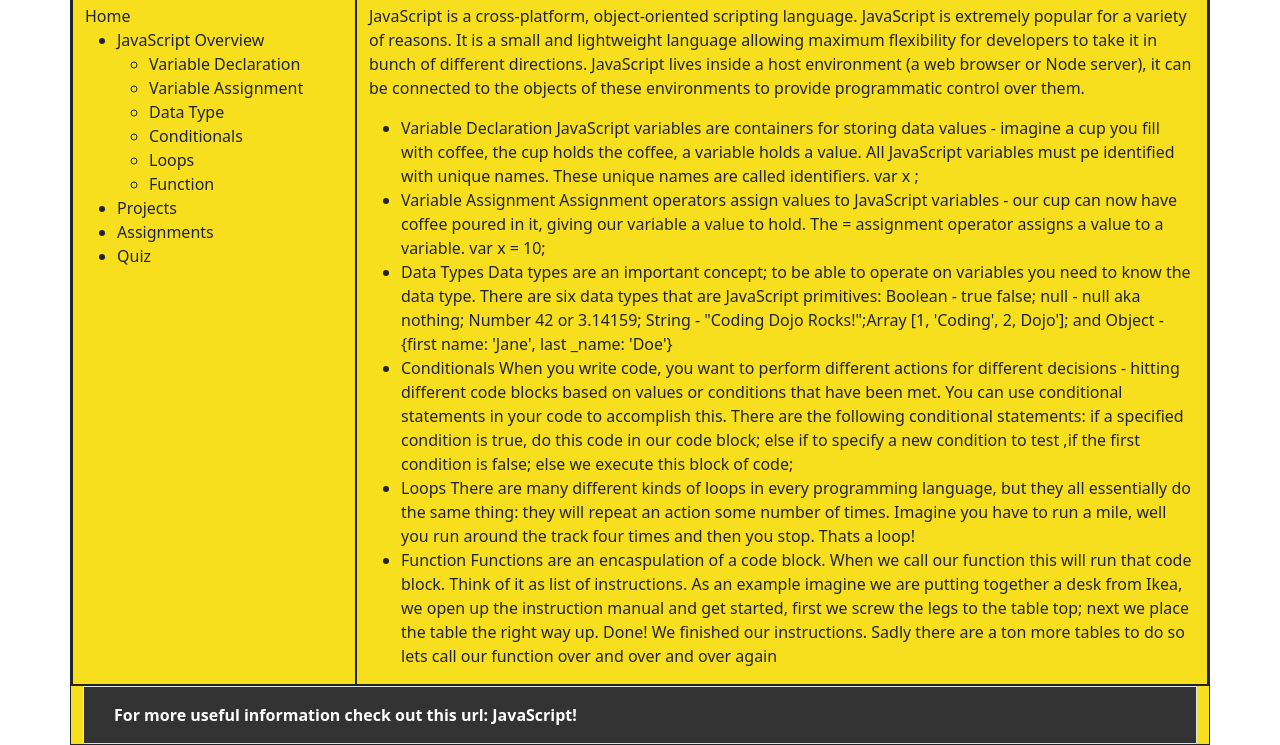
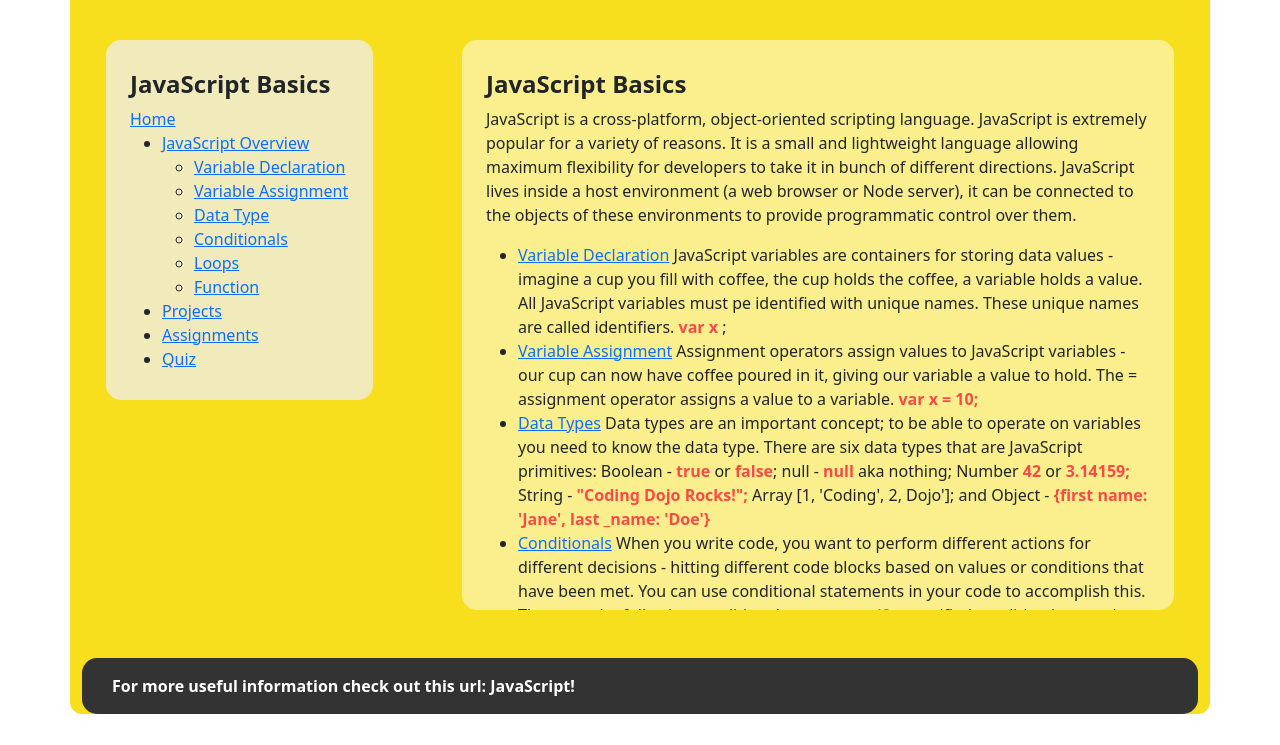
Before and after one commit to Ebtehal0/Code-Practice-W5, a plain HTML site: page index.html in a window 1280 px wide. Shown: the part 94-839 px from the top of the page. After the commit the page ends 808 px from the top, so only its background shows below. Drawn offline with nearby package versions, Linux system fonts and the light colour scheme.

Commit message:
final change

```diff
--- a/index.html
+++ b/index.html
@@ -12,78 +12,115 @@
     <link href="https://cdn.jsdelivr.net/npm/bootstrap@5.2.0-beta1/dist/css/bootstrap.min.css" rel="stylesheet"
         integrity="sha384-0evHe/X+R7YkIZDRvuzKMRqM+OrBnVFBL6DOitfPri4tjfHxaWutUpFmBp4vmVor" crossorigin="anonymous">
     <title>Java script</title>
+
+    <style>
+        .scrol::-webkit-scrollbar {
+            width: 10px;
+        }
+
+        .scrol::-webkit-scrollbar-thumb {
+            background-color: #333;
+            border-radius: 20px;
+        }
+
+ span{
+    color:#FF4949;
+    font-weight: 600;
+ }
+
+    </style>
 </head>
 
 <body>
 
-    <div class="container border border-dark" style="background:#f7df1e;">
-        <div class="col border border-dark">
-            <h1><strong>JavaScript Basics</strong></h1>
-
+    <div class="container pt-2" style="background:#f7df1e; border-radius:12px;">
+        <div class="mt-3 col" style="border: solid #333; border-radius:15px;">
+            <h1 style="padding-left:30px;"><strong>JavaScript Basics</strong></h1>
         </div>
-        <div class="row border border-dark">
-            <div class="col-3 border border-dark">
-                <h4><strong>JavaScript Basics</strong></h4>
-                Home
+        <div class="container px-5">
+            <div class="row gx-5">
+                <div class="mt-5 col-3 " style="height: 360px; border-radius:15px; background:rgba(240, 240, 240, 0.754); ">
+                    <h4 style="padding-top:30px"><strong>JavaScript Basics</strong></h4>
+                    <a href="#">Home</a>
                     <ul>
-                    <li>JavaScript Overview
+                      <li><a href="#">JavaScript Overview</a>
                             <ul>
-                        <li>Variable Declaration</li>
-                        <li>Variable Assignment</li>
-                        <li>Data Type</li>
-                        <li>Conditionals</li>
-                        <li>Loops</li>
-                        <li>Function</li>
+                                <li> <a href="#VD">Variable Declaration</a></li>
+                                <li> <a href="#VA">Variable Assignment</a></li>
+                                <li> <a href="#DT">Data Type</a></li>
+                                <li> <a href="#cond">Conditionals</a></li>
+                                <li> <a href="#loop">Loops</a></li>
+                                <li> <a href="#fun">Function</a></li>
                             </ul>
                         </li>
-                    <li>Projects</li>
-                    <li>Assignments</li>
-                    <li>Quiz</li>
+                        <li><a href="#">Projects</a></li>
+                        <li><a href="#">Assignments</a></li>
+                        <li><a href="#">Quiz</a></li>
                     </ul>
-
                 </div>
-            <div class="col-9 border border-dark">
-                <h4><strong>JavaScript Basics</strong></h4>
-                <p>JavaScript is a cross-platform, object-oriented scripting language. JavaScript is extremely popular
-                    for a variety of reasons. It is a small and lightweight language allowing maximum flexibility for
+                <div class="col-1"></div>
+                <div class=" scrol mb-5 mt-5 col-8 pull-left overflow-auto"
+                    style="height: 570px; border-radius:15px; background:#ffffff7e;">
+                    <h4 style="padding-top:30px"><strong>JavaScript Basics</strong></h4>
+                    <p>JavaScript is a cross-platform, object-oriented scripting language. JavaScript is extremely
+                        popular
+                        for a variety of reasons. It is a small and lightweight language allowing maximum flexibility
+                        for
                         developers to take it in bunch of different directions. JavaScript lives inside a host
-                    environment (a web browser or Node server), it can be connected to the objects of these environments
+                        environment (a web browser or Node server), it can be connected to the objects of these
+                        environments
                         to provide programmatic control over them.
                     </p>
                     <ul>
-                    <li>Variable Declaration JavaScript variables are containers for storing data values - imagine a cup
+                        <li><a id="VD" href="">Variable Declaration</a> JavaScript variables are containers for storing data values - imagine a
+                            cup
                             you fill with coffee, the cup holds the coffee, a variable holds a value. All JavaScript
-                        variables must pe identified with unique names. These unique names are called identifiers. var x
+                            variables must pe identified with unique names. These unique names are called identifiers.
+                          <span>var x </span>
                             ;</li>
-                    <li> Variable Assignment Assignment operators assign values to JavaScript variables - our cup can
+                        <li><a id="VA" href="">Variable Assignment</a> Assignment operators assign values to JavaScript variables - our cup
+                            can
                             now have coffee poured in it, giving our variable a value to hold. The = assignment operator
-                        assigns a value to a variable. var x = 10;</li>
-                    <li>Data Types Data types are an important concept; to be able to operate on variables you need to
+                            assigns a value to a variable. <span>var x = 10;</span></li>
+                        <li><a id="DT" href="">Data Types</a> Data types are an important concept; to be able to operate on variables you need
+                            to
                             know the data type. There are six data types
-                        that are JavaScript primitives: Boolean - true false; null - null aka nothing; Number 42 or
-                        3.14159; String - "Coding Dojo Rocks!";Array [1, 'Coding', 2, Dojo']; and Object - {first name:
-                        'Jane', last _name: 'Doe'}</li>
-                    <li>Conditionals When you write code, you want to perform different actions for different decisions
-                        - hitting different code blocks based on values or conditions that have been met. You can use
+                            that are JavaScript primitives: Boolean - <span>true</span> or <span>false</span>; null - <span>null</span> aka nothing; Number <span>42</span> or
+                          <span>3.14159;</span>  String - <span>"Coding Dojo Rocks!";</span> Array [1, 'Coding', 2, Dojo']; and Object - <span>{first
+                            name:
+                            'Jane', last _name: 'Doe'}</span></li>
+                        <li><a id="cond" href="">Conditionals</a> When you write code, you want to perform different actions for different
+                            decisions
+                            - hitting different code blocks based on values or conditions that have been met. You can
+                            use
                             conditional statements in your code to accomplish this. There are the following conditional
-                        statements: if a specified condition is true, do this code in our code block; else if to specify
-                        a new condition to test ,if the first condition is false; else we execute this block of code;
+                            statements: <span>if</span> a specified condition is true, do this code in our code block; <span>else if</span> to
+                            specify
+                            a new condition to test ,if the first condition is false; <span>else</span> we execute this block of
+                            code;
                         </li>
-                    <li>Loops There are many different kinds of loops in every programming language, but they all
-                        essentially do the same thing: they will repeat an action some number of times. Imagine you have
-                        to run a mile, well you run around the track four times and then you stop. Thats a loop!</li>
-                    <li>Function Functions are an encaspulation of a code block. When we call our function this will run
+                        <li><a id="loop" href="">Loops</a> There are many different kinds of loops in every programming language, but they all
+                            essentially do the same thing: they will repeat an action some number of times. Imagine you
+                            have
+                            to run a mile, well you run around the track four times and then you stop. Thats a loop!
+                        </li>
+                        <li><a id="fun" href="">Function</a> Function Functions are an encaspulation of a code block. When we call our function this will
+                            run
                             that code block. Think of it as list of instructions. As an example imagine we are putting
-                        together a desk from Ikea, we open up the instruction manual and get started, first we screw the
+                            together a desk from Ikea, we open up the instruction manual and get started, first we screw
+                            the
                             legs to the table top; next we place the table the right way up. Done! We finished our
-                        instructions. Sadly there are a ton more tables to do so lets call our function over and over
+                            instructions. Sadly there are a ton more tables to do so lets call our function over and
+                            over
                             and over again</li>
                     </ul>
                 </div>
             </div>
 
-        <div class="border d-flex aligns-items-center" style="background:#333;">
-            <p class="pt-3 text-white" style="padding-left:30px;"> <strong>For more useful information check out this url: JavaScript!</strong></p>
+        </div>
+        <div class="d-flex aligns-items-center" style="background:#333; border-radius:15px;">
+            <p class="pt-3 text-white" style="padding-left:30px;"> <strong>For more useful information check out this
+                    url: JavaScript!</strong></p>
         </div>
     </div>
 
```
Lines whose indentation alone changed are shown as unchanged.
